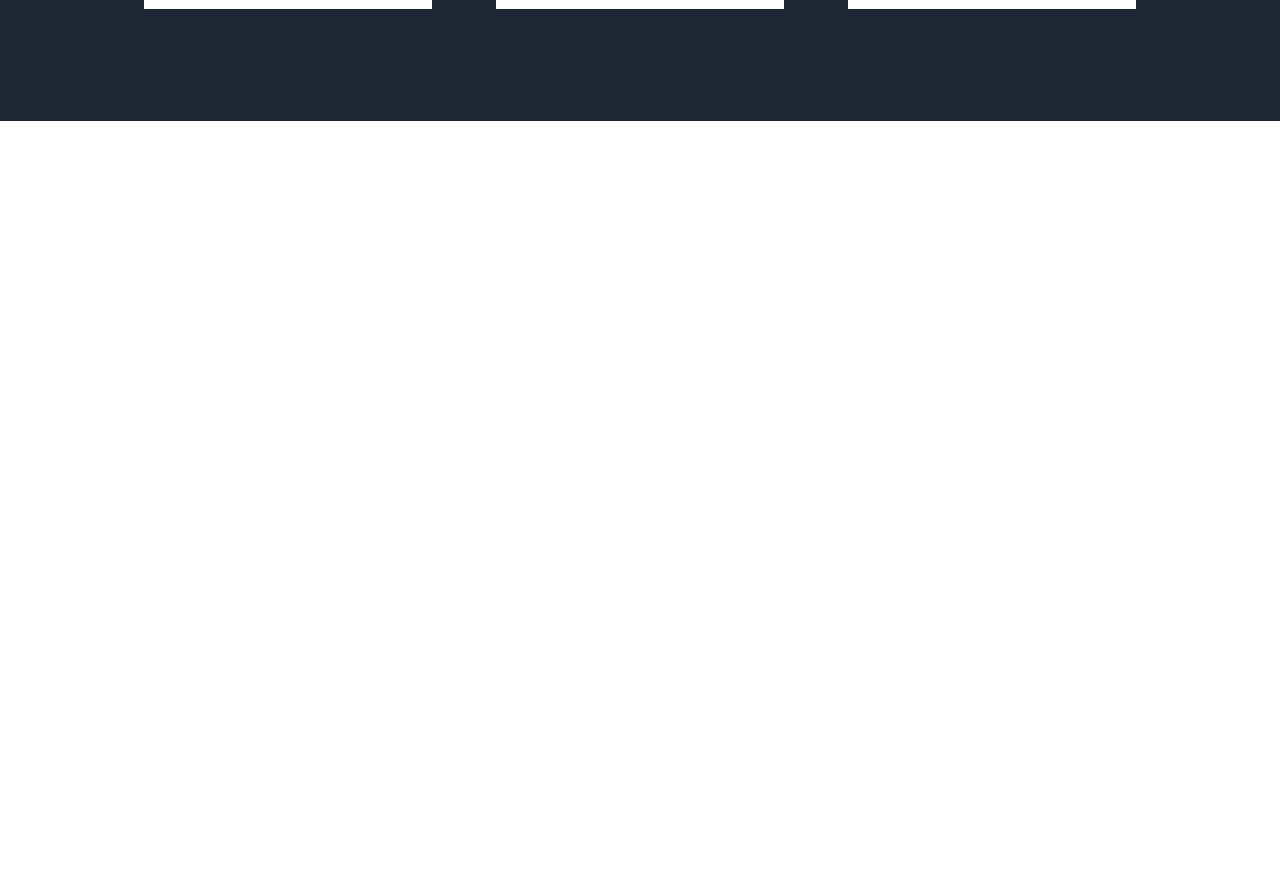
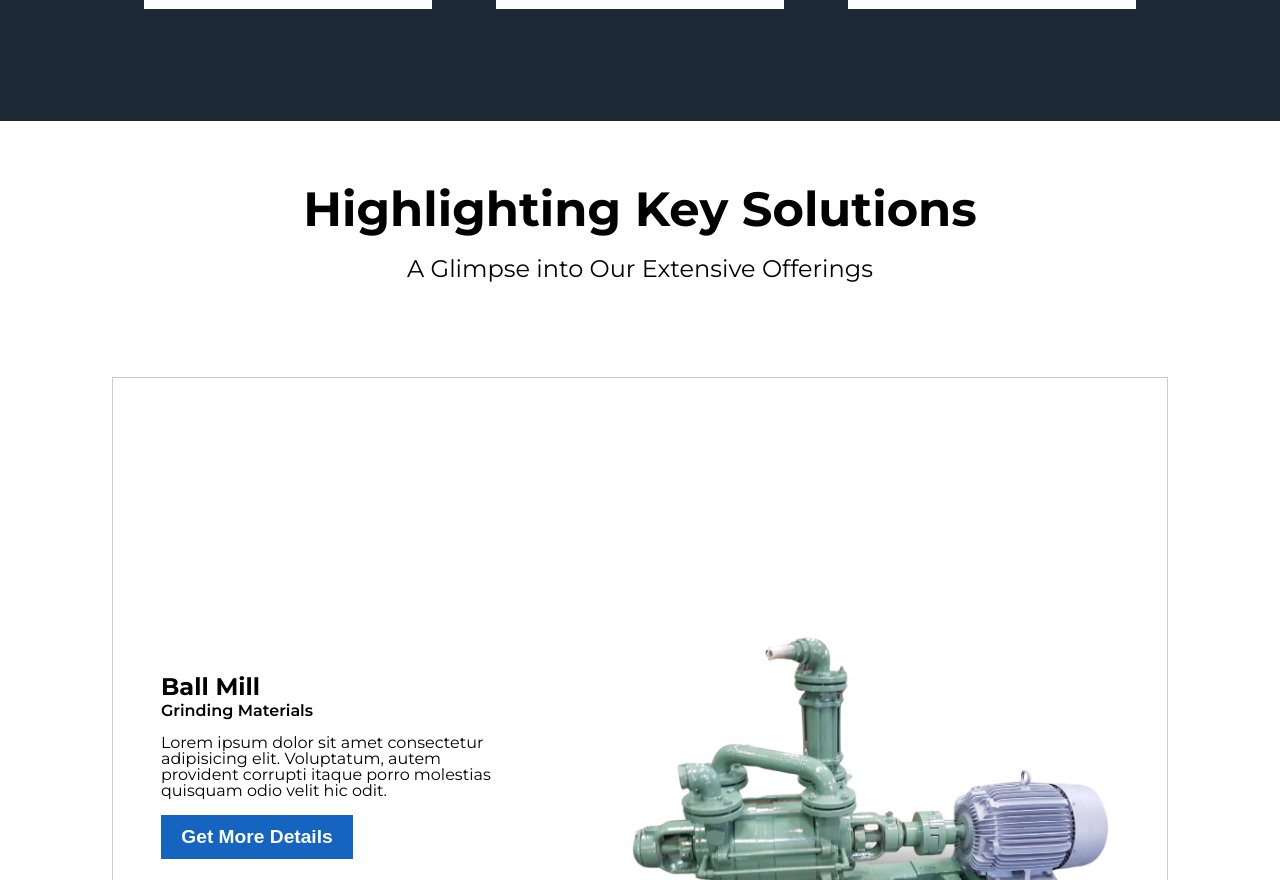
Before and after one commit to stateless-x/pscm, a React (Vite) app: page / in a window 1280 px wide. Shown: the part 1920-2800 px from the top of the page. Before the commit the page ends 2041 px from the top, so only its background shows below. Built offline with nearby package versions, Linux system fonts and the light colour scheme.

Commit message:
add highlight items

```diff
--- a/src/index.css
+++ b/src/index.css
@@ -167,6 +167,10 @@ h3 {
   font-weight: 400;
 }
 
+h5{
+  font-size: clamp(0.75,0.8rem, 0.85rem);
+}
+
 section {
   padding: 4rem 0;
 }
--- a/src/pages/Home.jsx
+++ b/src/pages/Home.jsx
@@ -6,6 +6,9 @@ import Helmet from "react-helmet";
 import img1 from "../assets/service-1.jpg";
 import img2 from "../assets/service-2.jpg";
 import img3 from "../assets/service-3.jpg";
+import testImg1 from '../assets/test-img1.png';
+import testImg2 from '../assets/test-img2.jpg';
+
 
 function Home() {
   return (
@@ -23,6 +26,7 @@ function Home() {
       <Hero />
       <WhyUs />
       <OurServices />
+      <Highlight />
     </>
   );
 }
@@ -58,25 +62,21 @@ function Hero() {
 
 function WhyUs() {
   return (
-    <>
     <div className="container why-us-container">
       <h2>Why Choose Us For The Best Ceramic Solutions</h2>
       <div className="why-us-description-container flex-column">
         <h3 className="fw-light">
-            Leverage our decades-long expertise in the ceramic industry to gain
-            a competitive edge. Discover the difference we bring to your
-            operations.
+          Leverage our decades-long expertise in the ceramic industry to gain a
+          competitive edge. Discover the difference we bring to your operations.
         </h3>
         <Button aria-label="" message="Learn More" color="secondary" />
       </div>
     </div>
-    </>
   );
 }
 
 function OurServices() {
   return (
-    <>
     <div className="container our-services-container">
       <h2>What We Offer</h2>
       <div className="card-list-container">
@@ -97,8 +97,37 @@ function OurServices() {
         />
       </div>
     </div>
-    </>
   );
 }
 
+function Highlight() {
+  return (
+    <div className="container">
+      <div className="highlight-header">
+        <h2>Highlighting Key Solutions</h2>
+        <h3>A Glimpse into Our Extensive Offerings</h3>
+      </div>
+      <HighlightedItem />
+      <HighlightedItem />
+    </div>
+  );
+}
+
+function HighlightedItem() {
+  return (
+    <div className="highlighted-item-container">
+      <div className="highlighted-item-description">
+        <h3>Ball Mill</h3>
+        <h5>Grinding Materials</h5>
+        <p>
+          Lorem ipsum dolor sit amet consectetur adipisicing elit. Voluptatum,
+          autem provident corrupti itaque porro molestias quisquam odio velit
+          hic odit.
+        </p>
+        <Button aria-label="" message="Get More Details" color="primary" />
+      </div>
+      <img src={testImg1} alt="" />
+    </div>
+  );
+}
 export default Home;
--- a/src/styles/home.css
+++ b/src/styles/home.css
@@ -86,6 +86,50 @@
   justify-content: center;
 }
 
+.highlight-header{
+  display: flex;
+  flex-direction: column;
+  align-items: center;
+  gap:1.5rem;
+  margin:0 6rem;
+  padding-bottom: 4rem;
+  text-align: center;
+}
+
+.highlighted-item-container{
+  display: flex;
+  gap: 6.25rem;
+  padding: 3rem 3rem;
+  margin: 2rem 6rem ;
+  border: 1px solid rgba(0, 0, 0, 0.20);
+}
+
+  .highlighted-item-description {
+    display: flex;
+    flex-direction: column;
+    justify-content: center;
+  }
+
+  .highlighted-item-description h3{
+    font-weight: 700;
+  }
+
+  .highlighted-item-description h5{
+    margin-bottom:1rem;
+    margin-top: 0.25rem;
+    font-weight: 600;
+
+  }
+
+  .highlighted-item-description button{
+      padding: 0.5rem;
+      font-size: 1.2rem;
+      margin-top: 1rem;
+  }
+
+  .highlighted-item-container img{
+    max-width: 40vw;
+  }
 /* ipad */
 @media (max-width: 1024px) {
   .hero-container {
@@ -117,6 +161,11 @@
   .why-us-description-container > :nth-child(2) {
     font-size: 1rem;
   }
+
+  .highlighted-item-container{
+    gap: 2rem;
+    margin: 2rem 1rem;
+  }
 }
 
 /* mobile */
@@ -141,4 +190,18 @@
   .why-us-container {
     margin: 0;
   }
+
+  .highlight-header{
+   margin:0 1rem;
+   gap: 0.5rem;
+  }
+
+  .highlighted-item-container{
+    flex-direction: column-reverse;
+    padding:1rem 1rem;
+  }
+
+  .highlighted-item-container img{
+    max-width: 100%;
+  }
 }
```
Also changed, not shown: src/components/Footer.jsx (added, +9 -0 lines), src/assets/test-img1.png (added), src/styles/footer.css (added), 1 other file (tests, documents, lock files or other folders). Lines whose indentation alone changed are shown as unchanged.
